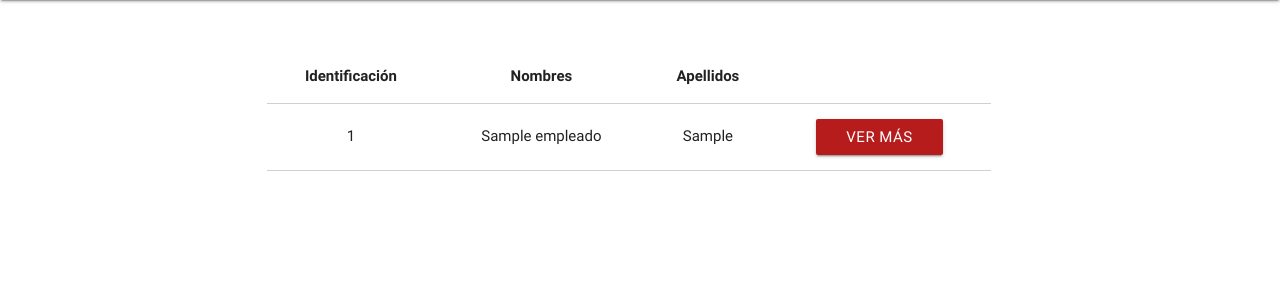
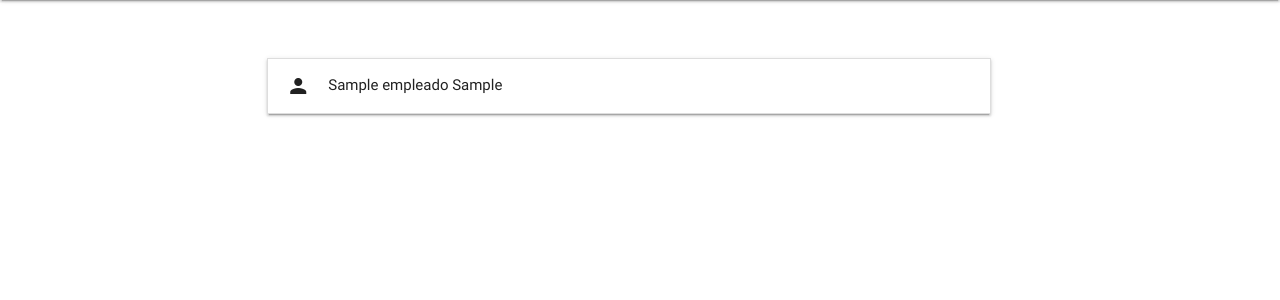
Before and after one commit to okmi17/CountingFood, a Node server app: page /links/ListEmployees in a window 1280 px wide. Shown: the part 64-364 px from the top of the page. Run offline with Node 20, Linux system fonts and the light colour scheme; tables that the repository leaves empty hold one stand-in row (values such as "Sample post"); some libraries are stand-ins or nearby versions.

Commit message:
Avance 3

```diff
--- a/src/routes/links.js
+++ b/src/routes/links.js
@@ -12,6 +12,10 @@ router.get('/CreateUser',(req,res)=>{
     res.render('links/CreateUser');
 });
 
+router.get('/ListEmployees',async (req,res) => {
+    const empleados =  await pool.query('SELECT * FROM empleado');
+    res.render("links/ListEmployees",{empleados: empleados});
+});
 
 
 router.post('/Login', async (req,res)=>{
@@ -23,9 +27,13 @@ router.post('/Login', async (req,res)=>{
     await pool.query('INSERT INTO EMPLEADO set ?',[LoginUser]);
     res.send('reiceved');
 });
+router.post('/ListEmployees', async (req,res)=>{
+    const Hola = req.params.id;
+
+});
+
 
 router.post('/CreateUser', async (req,res)=>{
-    console.log(req.body);
     const {
                 Identificacion,
                 Contrasena,
@@ -59,12 +67,48 @@ router.post('/CreateUser', async (req,res)=>{
 
     };
     await pool.query('INSERT INTO empleado set ?',[RegisterUser]);
-    res.send('reiceved');
+    res.redirect('CreateUser');
+
 });
 
-router.get('/ListEmployees',async (req,res) => {
-    const empleados =  await pool.query('SELECT * FROM empleado');
-    console.log(empleados);
-    res.render("links/ListEmployees",{empleados: empleados});
+
+router.get('/Delete/:IDENTIFICACION', async(req,res)=>{
+    const {IDENTIFICACION} = req.params;
+    pool.query('DELETE FROM empleado WHERE IDENTIFICACION = ?',[IDENTIFICACION]);
+    res.redirect('/links/ListEmployees');
+
 });
+
+router.get('/Edit/:IDENTIFICACION', async(req,res)=>{
+    const {IDENTIFICACION} = req.params;
+    const data = await pool.query('SELECT * FROM empleado WHERE IDENTIFICACION = ?',[IDENTIFICACION]);
+    console.log(data);
+    res.render('links/EditUser',{data:data[0]});
+});
+
+router.post('/edit/:id', async (req,res)=>{
+    const {IDENTIFICACION} = req.params;
+    const {
+                Correo,
+                SueldoBasico,
+                Pensiones,
+                Cesantias,
+                EPS,
+                Cargo,
+            } = req.body;
+    const RegisterUser =
+    {
+        Correo,
+        SueldoBasico,
+        Pensiones,
+        EPS,
+        Cargo,
+        Cesantias
+
+    };
+    pool.query('UPDATE empleado set ? WHERE IDENTIFICACION = ?',[RegisterUser,IDENTIFICACION]);
+    res.redirect('/links/ListEmployees');
+
+});
+
 module.exports = router;
--- a/src/views/layouts/main.hbs
+++ b/src/views/layouts/main.hbs
@@ -40,6 +40,9 @@
     // the "href" attribute of the modal trigger must specify the modal ID that wants to be triggered
     $('.modal').modal();
   });
+      $(document).ready(function(){
+    $('.collapsible').collapsible();
+  });
 
     </script>
 </body>
--- a/src/views/links/ListEmployees.hbs
+++ b/src/views/links/ListEmployees.hbs
@@ -19,85 +19,77 @@
 </div>
 <div class="row">
     <div class="col s7" id="firstDiv">
-        <table class="bordered highlight centered">
-            <thead>
-                <tr>
-                    <th>Identificación</th>
-                    <th>Nombres</th>
-                    <th>Apellidos</th>
-                    <th></th>
-                </tr>
-            </thead>
-
-            <tbody>
+        <ul class="collapsible" data-collapsible="accordion" action="/links/ListEmployees" method="POST">
             {{#each empleados}}
-                <tr>
-                    <td class="center">{{IDENTIFICACION}}</td>
-                    <td class="center">{{NOMBRE}}</td>
-                    <td class="center">{{APELLIDO}}</td>
-                    <td class="center"><a href="#modal1"
-                            class="waves-effect waves-light btn red darken-4  modal-trigger">Ver Más</a></td>
-                </tr>
-                {{/each}}
-            </tbody>
-        </table>
+            <li>
+                <div class="collapsible-header"><i class="material-icons">person</i>{{NOMBRE}}
+                    {{APELLIDO}}
                 </div>
-</div>
-
-<!-- Modal Structure -->
-<div id="modal1" class="modal">
-    <div class="modal-content">
-        <div class="navbar-fixed">
-            <nav class="red darken-4">
-                <div class="nav-wrapper container">
-                    <a class="brand-logo left ">Nombre del Empleado</a>
-            </nav>
-        </div>
-
+                <div class="collapsible-body">
+                    <span>
                         <table class=" bordered highlight centered">
                             <tbody>
                                 <tr>
                                     <td>Identificación:</td>
-                                <td class="center">Holaaaaa</td>
+                                    <td class="center">{{IDENTIFICACION}}</td>
                                 </tr>
                                 <tr>
                                     <td>Edad:</td>
-                                <td class="center">Holaaaaaaa</td>
+                                    <td class="center">{{EDAD}}</td>
                                 </tr>
                                 <tr>
                                     <td>Fecha de Nacimiento:</td>
-                                <td class="center">Holaaaaaaa</td>
+                                    <td class="center">{{FECHADENACIMIENTO}}</td>
                                 </tr>
                                 <tr>
                                     <td>Correo:</td>
-                                <td class="center">Holaaaaaaa</td>
+                                    <td class="center">{{CORREO}}</td>
                                 </tr>
                                 <tr>
                                     <td>Sueldo:</td>
-                                <td class="center">Holaaaaaaa</td>
+                                    <td class="center">{{SUELDOBASICO}}</td>
                                 </tr>
                                 <tr>
                                     <td>Pensiones:</td>
-                                <td class="center">Holaaaaaaa</td>
+                                    <td class="center">{{PENSIONES}}</td>
                                 </tr>
                                 <tr>
                                     <td>Cesantias:</td>
-                                <td class="center">Holaaaaaaa</td>
+                                    <td class="center">{{CESANTIAS}}</td>
                                 </tr>
                                 <tr>
                                     <td>EPS:</td>
-                                <td class="center">Holaaaaaaa</td>
+                                    <td class="center">{{EPS}}</td>
                                 </tr>
                                 <tr>
                                     <td>Fecha de Ingreso:</td>
-                                <td class="center">Holaaaaaaa</td>
+                                    <td class="center">{{FECHAINGRESO}}</td>
                                 </tr>
-
-
                             </tbody>
                         </table>
+                        <div class="row"></div>
+                        <div class="col s6 center">
+                            <a href="/links/Edit/{{IDENTIFICACION}}" class="waves-effect waves-light btn red darken-4" type="submit">Modificar</a>
                         </div>
-                <div class="modal-footer">
-                    <a href="#!" class="modal-action modal-close waves-effect waves-green btn-flat">Cerrar</a>
+                        <div class="col s6 center">
+                            <a href="/links/Delete/{{IDENTIFICACION}}"
+                                class="waves-effect waves-light btn red darken-4">Eliminar</a>
+                        </div>
+                        <div class="row"></div>
+
+                    </span>
+                </div>
+            </li>
+            {{else}}
+            <div class="collapsible-header"><i class="material-icons">add</i>No tienes ningun empleado creado :(
+            </div>
+            <div class="row"></div>
+            <div class="col s12 center">
+                <a href="/links/CreateUser" class="waves-effect waves-light btn red darken-4">¡Crea Uno!</a>
+            </div>
+
+            {{/each}}
+        </ul>
     </div>
 </div>
+<!-- Modal Structure -->
```
Also changed, not shown: src/views/links/EditUser.hbs (added, +51 -0 lines). Lines whose indentation alone changed are shown as unchanged.
